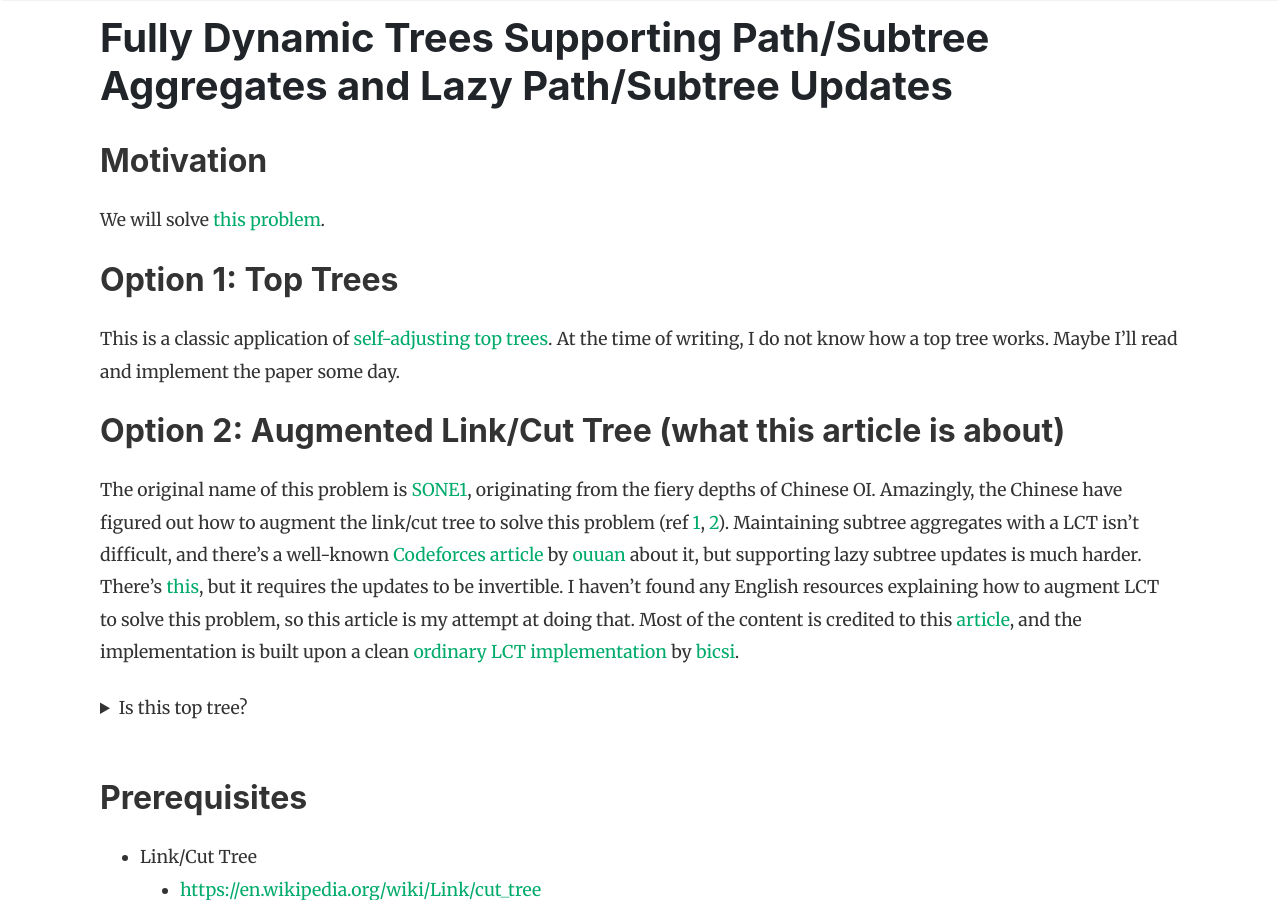
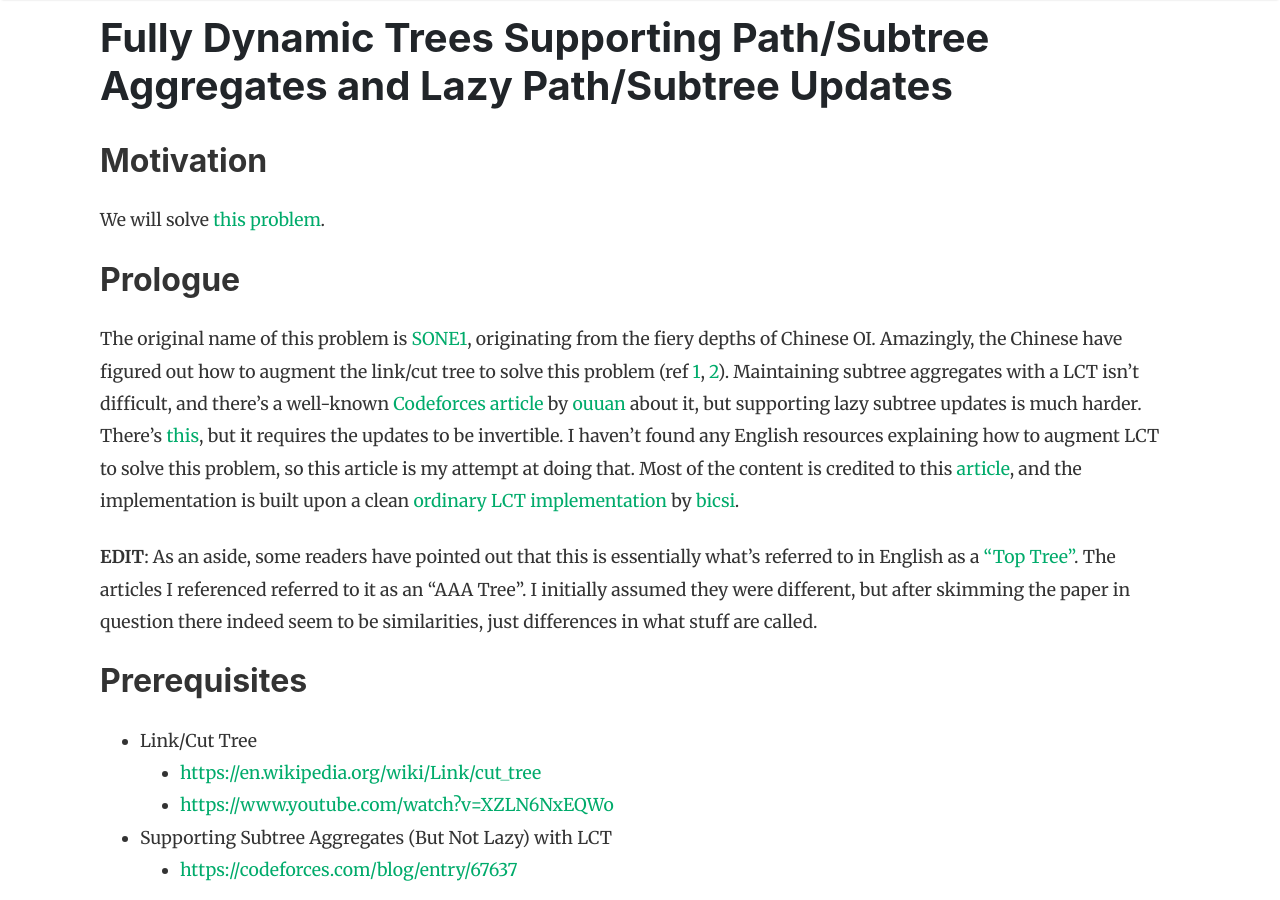
Before and after one commit to mzhang2021/cp-blog, a Jekyll site: the page built from _posts/2022-06-09-ds5.md, in a window 1280 px wide and 900 px high, scrolled down 217 px. Built offline with Jekyll 4.4.1, drawn with Linux system fonts in a browser that asks for light colours; nearby versions of some CDN libraries; formulas are drawn with MathJax 3; comment, search, counter and statistics services are not loaded; some of the changed text lies outside the part shown.

Commit message:
removed distinction between top tree

```diff
--- a/_posts/2022-06-09-ds5.md
+++ b/_posts/2022-06-09-ds5.md
@@ -10,21 +10,11 @@ usemathjax: true
 
 We will solve [this problem](https://dmoj.ca/problem/ds5).
 
-## Option 1: Top Trees
-
-This is a classic application of [self-adjusting top trees](http://citeseerx.ist.psu.edu/viewdoc/download?doi=10.1.1.87.9754&rep=rep1&type=pdf). At the time of writing, I do not know how a top tree works. Maybe I'll read and implement the paper some day.
-
-## Option 2: Augmented Link/Cut Tree (what this article is about)
+## Prologue
 
 The original name of this problem is [SONE1](https://darkbzoj.cc/problem/3153), originating from the fiery depths of Chinese OI. Amazingly, the Chinese have figured out how to augment the link/cut tree to solve this problem (ref [1](https://www.cnblogs.com/clrs97/p/4403244.html), [2](https://blog.csdn.net/iamzky/article/details/43494481)). Maintaining subtree aggregates with a LCT isn't difficult, and there's a well-known [Codeforces article](https://codeforces.com/blog/entry/67637) by [ouuan](https://codeforces.com/profile/ouuan) about it, but supporting lazy subtree updates is much harder. There's [this](https://codeforces.com/blog/entry/80145), but it requires the updates to be invertible. I haven't found any English resources explaining how to augment LCT to solve this problem, so this article is my attempt at doing that. Most of the content is credited to this [article](https://www.cnblogs.com/clrs97/p/4403244.html), and the implementation is built upon a clean [ordinary LCT implementation](https://codeforces.com/blog/entry/75885) by [bicsi](https://codeforces.com/profile/bicsi).
 
-<details markdown="1" style="margin-bottom: 5%"><summary>Is this top tree?</summary>
-
-You might be wondering why one of the Chinese blogs ([this one](https://blog.csdn.net/iamzky/article/details/43494481)) I linked mentions "top tree" in the title. According to that article, the data structure bears similarities to top trees but isn't the same thing. Multiple articles refer to this augmentation of LCT as "AAA trees".
-
----
-
-</details>
+**EDIT**: As an aside, some readers have pointed out that this is essentially what's referred to in English as a ["Top Tree"](http://citeseerx.ist.psu.edu/viewdoc/download?doi=10.1.1.87.9754&rep=rep1&type=pdf). The articles I referenced referred to it as an "AAA Tree". I initially assumed they were different, but after skimming the paper in question there indeed seem to be similarities, just differences in what stuff are called.
 
 ## Prerequisites
 
@@ -507,9 +497,7 @@ I've pasted snippets here and there, but if you're still fuzzy on some of the im
 
 </div>
 
-Presumably, the complexity of this augmentation of LCT is still $\mathcal O(\log n)$, but with a significant constant factor ([this article](https://www.cnblogs.com/clrs97/p/4403244.html) estimates the constant factor to be $97$). On DMOJ, it runs in around 0.6-0.7 seconds for $n, q \leq 10^5$. On Library Checker, it runs in a [little over 1 second](https://judge.yosupo.jp/submission/91913) for $n, q \leq 2 \cdot 10^5$. So its performance is closer to $\mathcal O(\log^2 n)$ in practice. Some of the implementations in the Chinese articles run faster than mine, but that seems to come at the cost of readability and some strange code, and my implementation is fast enough for almost all reasonable competitive programming purposes.
-
-Also, how does this compare to its alternative, the top tree? I don't know, because I don't know top tree. If one of yall decides to benchmark it, please let me know.
+Presumably, the complexity of this augmentation of LCT is still $\mathcal O(\log n)$, but with a significant constant factor ~~([this article](https://www.cnblogs.com/clrs97/p/4403244.html) estimates the constant factor to be $97$)~~. On DMOJ, it runs in around 0.6-0.7 seconds for $n, q \leq 10^5$. On Library Checker, it runs in a [little over 1 second](https://judge.yosupo.jp/submission/91913) for $n, q \leq 2 \cdot 10^5$. So its performance is closer to $\mathcal O(\log^2 n)$ in practice. Some of the implementations in the Chinese articles run faster than mine, but that seems to come at the cost of readability and some strange code, and my implementation is fast enough for almost all reasonable competitive programming purposes.
 
 ## Applications
 
```
